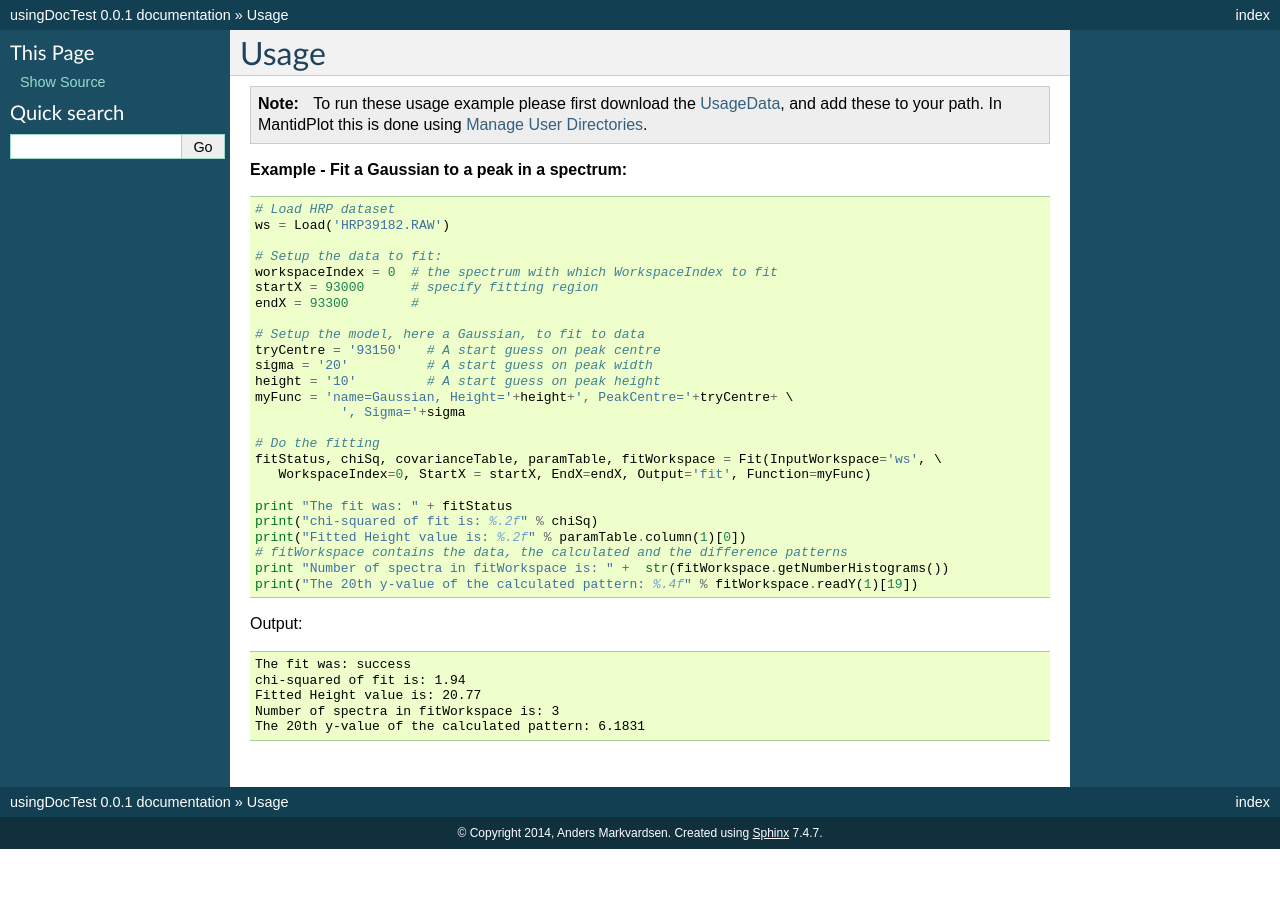
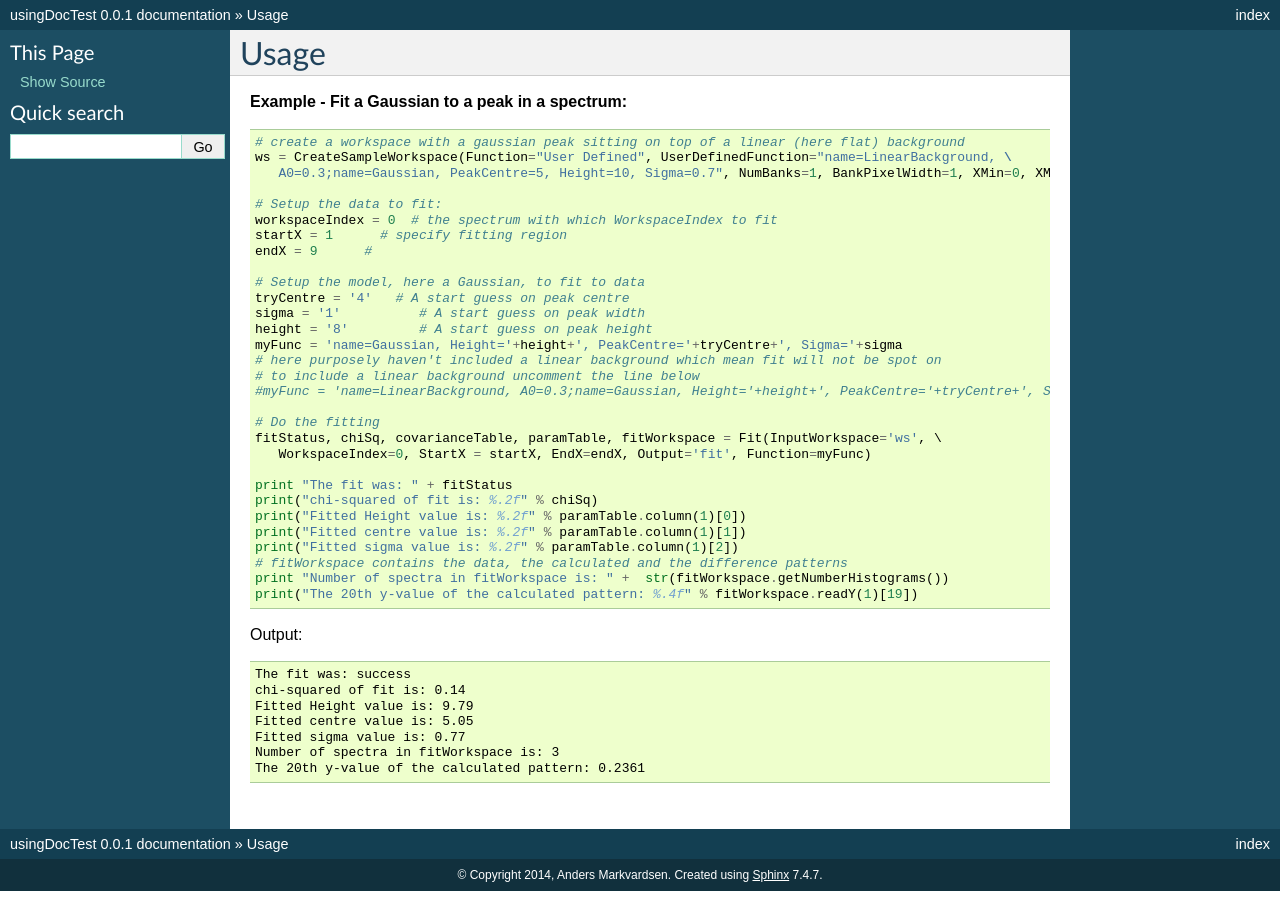
Before and after one commit to Anders-Markvardsen/sphinxDocTest, a Sphinx documentation site: the page built from source/Algorithms/doc/Fit.rst, in a window 1280 px wide. Built offline with Sphinx 7.4.7, drawn with Linux system fonts in a browser that asks for light colours.

Commit message:
Use createsampleworkspace in Fit and Rebin

```diff
--- a/source/Algorithms/doc/Fit.rst
+++ b/source/Algorithms/doc/Fit.rst
@@ -1,26 +1,27 @@
 Usage
 -----
-
-.. include:: howToDownloadUsageData.txt
 
 **Example - Fit a Gaussian to a peak in a spectrum:**
 
 .. testcode:: ExFitPeak
 
-   # Load HRP dataset
-   ws = Load('HRP39182.RAW')
+   # create a workspace with a gaussian peak sitting on top of a linear (here flat) background
+   ws = CreateSampleWorkspace(Function="User Defined", UserDefinedFunction="name=LinearBackground, \
+      A0=0.3;name=Gaussian, PeakCentre=5, Height=10, Sigma=0.7", NumBanks=1, BankPixelWidth=1, XMin=0, XMax=10, BinWidth=0.1)
 
    # Setup the data to fit:
    workspaceIndex = 0  # the spectrum with which WorkspaceIndex to fit
-   startX = 93000      # specify fitting region
-   endX = 93300        #
+   startX = 1      # specify fitting region
+   endX = 9      #
 
    # Setup the model, here a Gaussian, to fit to data
-   tryCentre = '93150'   # A start guess on peak centre
-   sigma = '20'          # A start guess on peak width
-   height = '10'         # A start guess on peak height
-   myFunc = 'name=Gaussian, Height='+height+', PeakCentre='+tryCentre+ \
-              ', Sigma='+sigma
+   tryCentre = '4'   # A start guess on peak centre
+   sigma = '1'          # A start guess on peak width
+   height = '8'         # A start guess on peak height
+   myFunc = 'name=Gaussian, Height='+height+', PeakCentre='+tryCentre+', Sigma='+sigma
+   # here purposely haven't included a linear background which mean fit will not be spot on
+   # to include a linear background uncomment the line below
+   #myFunc = 'name=LinearBackground, A0=0.3;name=Gaussian, Height='+height+', PeakCentre='+tryCentre+', Sigma='+sigma
 
    # Do the fitting
    fitStatus, chiSq, covarianceTable, paramTable, fitWorkspace = Fit(InputWorkspace='ws', \
@@ -29,6 +30,8 @@ Usage
    print "The fit was: " + fitStatus
    print("chi-squared of fit is: %.2f" % chiSq)
    print("Fitted Height value is: %.2f" % paramTable.column(1)[0])
+   print("Fitted centre value is: %.2f" % paramTable.column(1)[1])
+   print("Fitted sigma value is: %.2f" % paramTable.column(1)[2])
    # fitWorkspace contains the data, the calculated and the difference patterns
    print "Number of spectra in fitWorkspace is: " +  str(fitWorkspace.getNumberHistograms())
    print("The 20th y-value of the calculated pattern: %.4f" % fitWorkspace.readY(1)[19])
@@ -42,7 +45,9 @@ Output:
 .. testoutput:: ExFitPeak
 
    The fit was: success
-   chi-squared of fit is: 1.94
-   Fitted Height value is: 20.77
+   chi-squared of fit is: 0.14
+   Fitted Height value is: 9.79
+   Fitted centre value is: 5.05
+   Fitted sigma value is: 0.77
    Number of spectra in fitWorkspace is: 3
-   The 20th y-value of the calculated pattern: 6.1831
+   The 20th y-value of the calculated pattern: 0.2361
```
Also changed, not shown: source/Algorithms/doc/Rebin.rst (+27 -0 lines).
